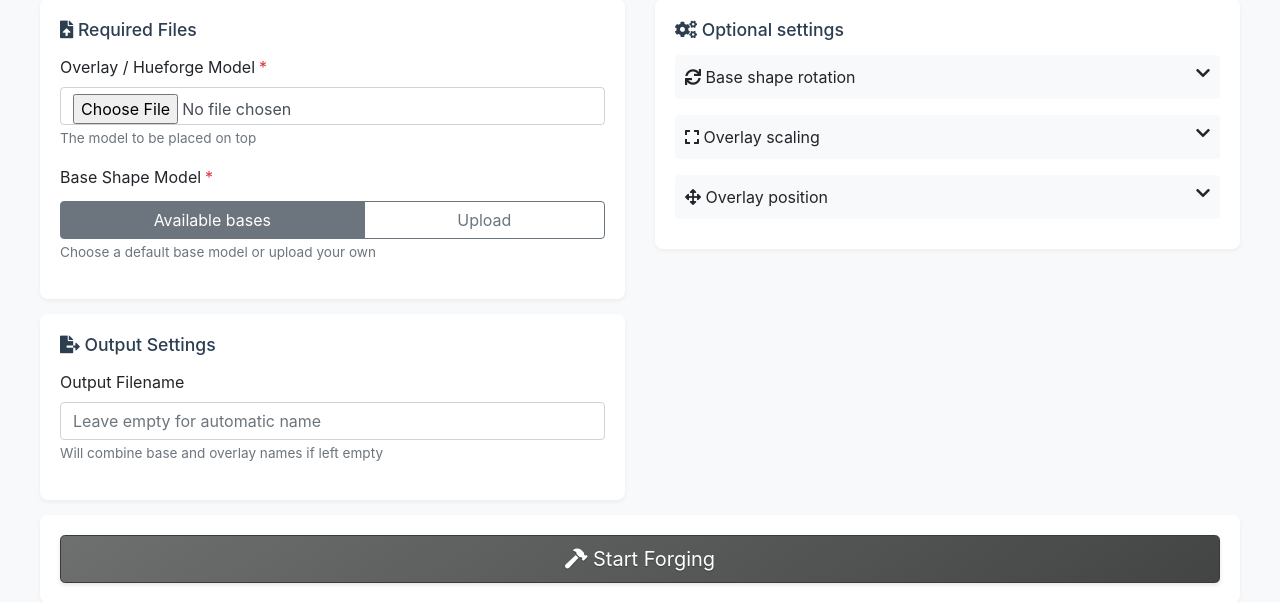
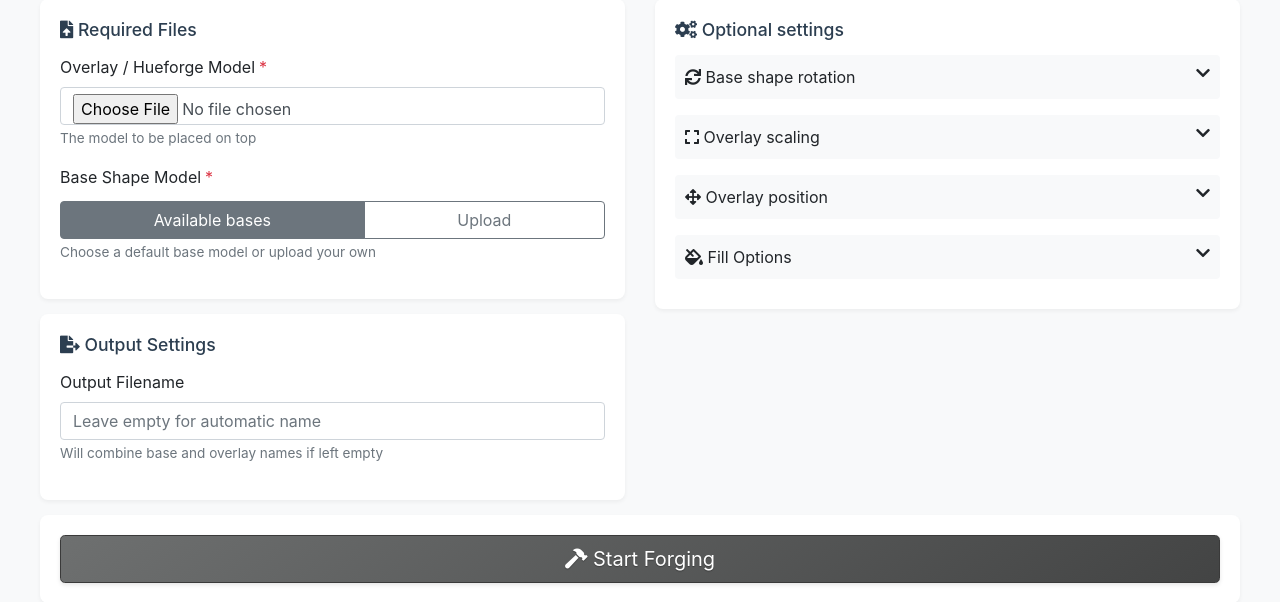
Before and after one commit to S1N4X/SmithForge-WebUI, a FastAPI app: template web/templates/index.html in a window 1280 px wide. Shown: the part 231-833 px from the top of the page. Run offline with FastAPI, Linux system fonts and the light colour scheme; the template is opened without the code that fills it, so the values that code supplies are empty; some libraries are stand-ins or nearby versions.

Commit message:
Add fill parameter to form and command handling; update submodule

```diff
--- a/web/main.py
+++ b/web/main.py
@@ -81,7 +81,7 @@ async def run_smithforge(
     xshift: float = Form(None),
     yshift: float = Form(None),
     zshift: float = Form(None),
-    #DEV: fill: float = Form(None),  # Change fill parameter to float
+    fill: float = Form(None),  # Change fill parameter to float
     #DEV: watertight: bool = Form(False)
 ):
     """
@@ -162,9 +162,9 @@ async def run_smithforge(
     if zshift is not None:
         command += ["--zshift", str(zshift)]
 
-    #DEV: Add fill parameter to command if provided
-    #DEV: if fill is not None:
-    #DEV:    command += ["--fill", str(fill)]
+    # Add fill parameter to command if provided
+    if fill is not None:
+        command += ["--fill", str(fill)]
 
     #DEV: Add watertight parameter to command if checked
     #DEV:if watertight:
@@ -215,7 +215,7 @@ async def run_smithforge(
                 "xshift": xshift,
                 "yshift": yshift,
                 "zshift": zshift,
-                #DEV: "fill": fill
+                "fill": fill
             }
         )
     else:
--- a/web/templates/index.html
+++ b/web/templates/index.html
@@ -217,7 +217,6 @@
                             <small class="help-text">All measurements in millimeters<br>Leave empty for automatic positioning</small>
                         </div>
 
-<!-- DEV
                         <div class="optional-toggle mt-3" onclick="toggleSection('fill')">
                             <i class="fas fa-fill-drip"></i> Fill Options
                             <i class="fas fa-chevron-down float-right"></i>
@@ -229,7 +228,7 @@
                                 <small class="help-text">Specify the thickness for filling gaps in the final model</small>
                             </div>
                         </div>
-
+<!-- DEV
                         <div class="optional-toggle mt-3" onclick="toggleSection('watertight')">
                             <i class="fas fa-water"></i> Ensure Watertight
                             <i class="fas fa-chevron-down float-right"></i>
```
